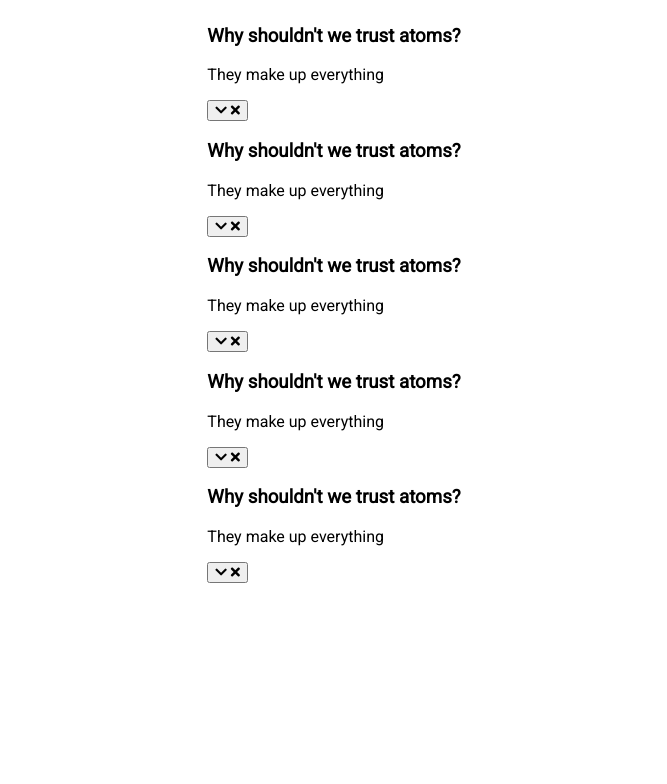
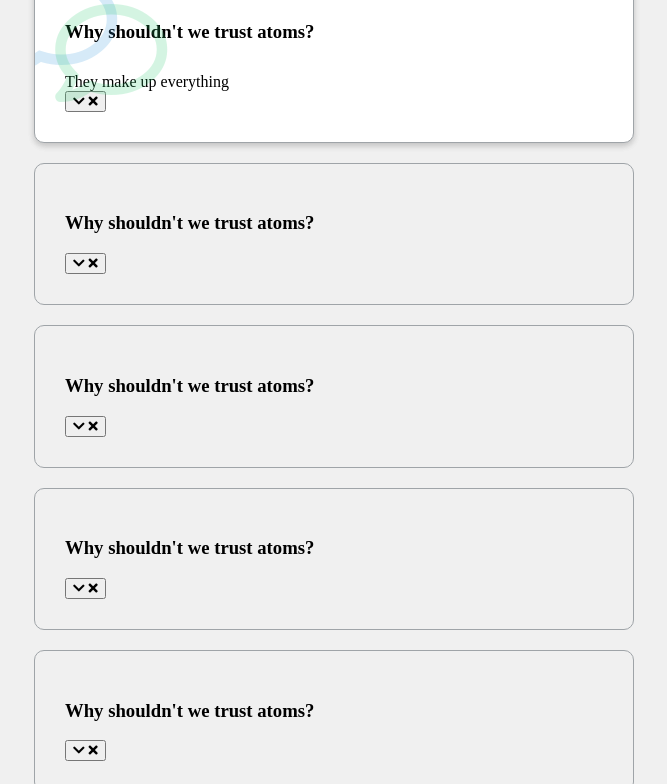
Before and after one commit to gcadigwe/FAQ-collapse, a plain HTML site: page index.html in a window 1280 px wide. Shown: the part 146-930 px from the top of the page, without its empty margins (306-973 px from the left). Before the commit the page ends 800 px from the top, so only its background shows below. Drawn offline with Linux system fonts and the light colour scheme; a web font is replaced by a local one.

Commit message:
part css

```diff
--- a/style.css
+++ b/style.css
@@ -1,16 +1,69 @@
-@import url("https://fonts.googleapis.com/css2?family=Roboto&display=swap");
+@import url("https://fonts.googleapis.com/css2?family=Muli&display=swap");
 
 * {
   box-sizing: border-box;
 }
 
 body {
-  font-family: "Roboto";
-  margin: 0;
-  flex-direction: column;
-  align-items: center;
-  justify-content: center;
-  height: 100vh;
+  font-family: "Muli";
+  background-color: #f0f0f0;
+}
+
+h1 {
+  margin: 50px 0 30px;
+  text-align: center;
+}
+
+.faq-container {
+  max-width: 600px;
+  margin: 0 auto;
+}
+
+.faq {
+  background-color: transparent;
+  border: 1px solid #9fa4a8;
+  border-radius: 10px;
+  margin: 20px 0;
+  padding: 30px;
+  position: relative;
   overflow: hidden;
-  display: flex;
+  transition: 0.3s ease;
 }
+
+.faq.active {
+  background-color: #fff;
+  box-shadow: 0 3px 6px rgba(0, 0, 0, 0.1), 0 3px 6px rgba(0, 0, 0, 0.1);
+}
+
+.faq.active::before,
+.faq.active::after {
+  content: "\f075";
+  font-family: "Font Awesome 5 Free";
+  color: #2ecc71;
+  font-size: 7rem;
+  position: absolute;
+  opacity: 0.2;
+  top: 20px;
+  left: 20px;
+  z-index: 0;
+}
+
+.faq.active::before {
+  color: #3498db;
+  top: -10px;
+  left: -30px;
+  transform: rotateY(180);
+}
+
+.fa-title {
+  margin: 0 35px 0 0;
+}
+
+.faq-text {
+  display: none;
+  margin: 30px 0 0;
+}
+
+.faq.active .faq-text {
+  display: block;
+}
```
